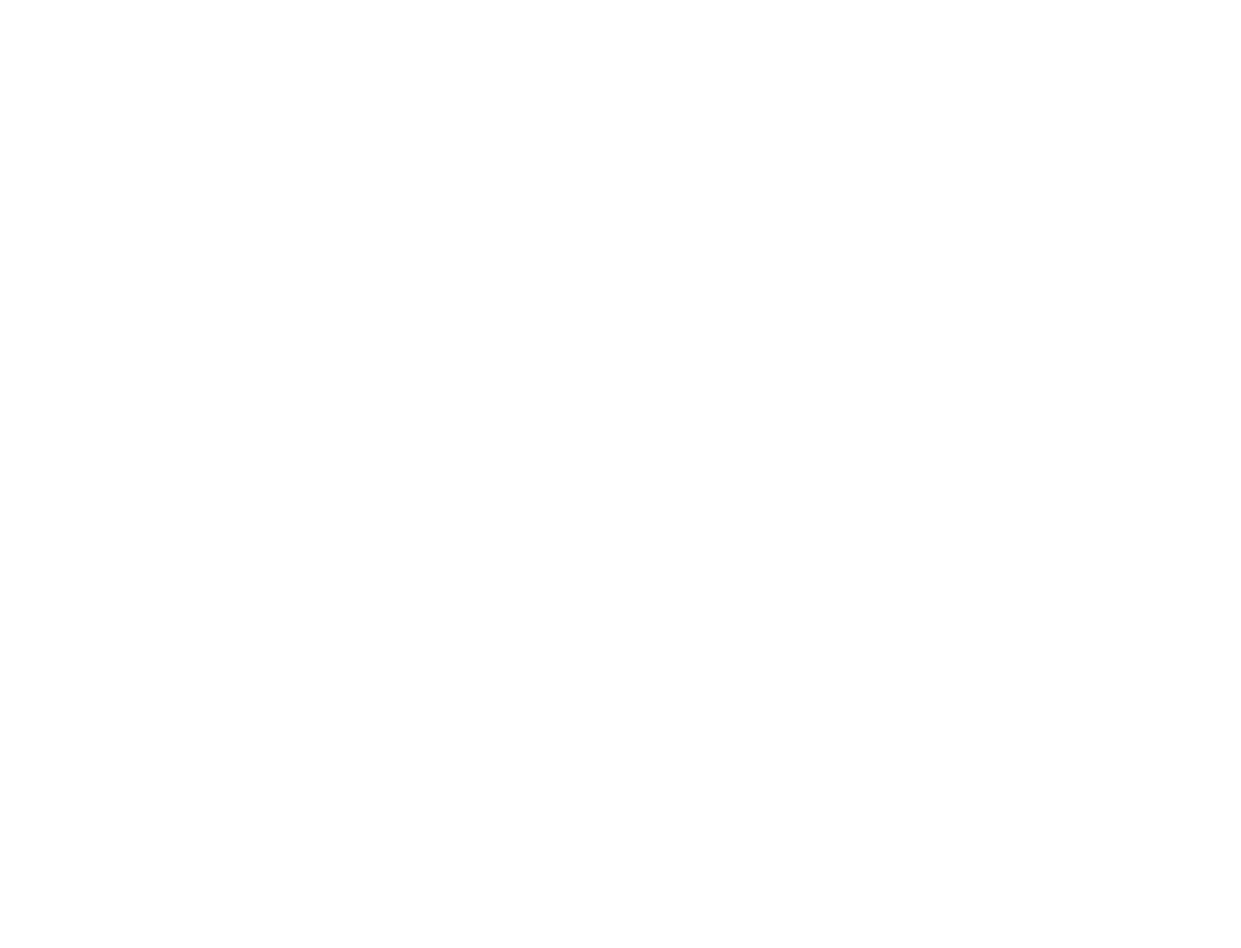
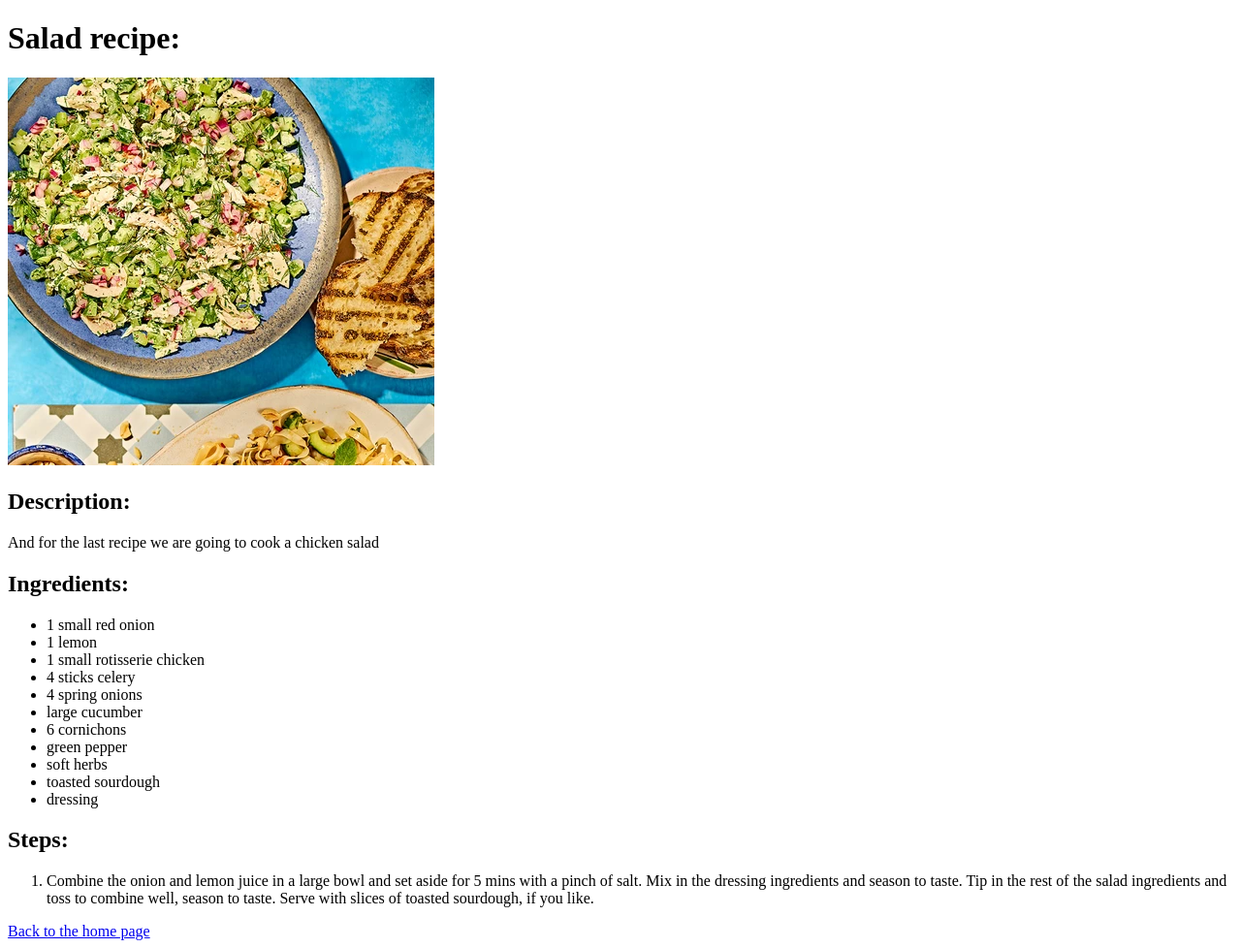
Before and after one commit to vladly200/Recipes, a plain HTML site: page recipes/salad.html in a window 1280 px wide. Shown: the whole page at 97% size. Before the commit the page ends 800 px from the top, so only its background shows below. Drawn offline with Linux system fonts and the light colour scheme.

Commit message:
1.0 version of a site

```diff
--- a/recipes/salad.html
+++ b/recipes/salad.html
@@ -0,0 +1,38 @@
+<!DOCTYPE html>
+<html lang="en">
+  <head>
+    <meta charset="UTF-8" />
+    <title>Salad recipe</title>
+  </head>
+  <body>
+    <h1>Salad recipe:</h1>
+    <img src="../images/salad.png" alt="A picture of a fresh salad" />
+    <h2>Description:</h2>
+    <p>And for the last recipe we are going to cook a chicken salad</p>
+    <h2>Ingredients:</h2>
+    <ul>
+      <li>1 small red onion</li>
+      <li>1 lemon</li>
+      <li>1 small rotisserie chicken</li>
+      <li>4 sticks celery</li>
+      <li>4 spring onions</li>
+      <li>large cucumber</li>
+      <li>6 cornichons</li>
+      <li>green pepper</li>
+      <li>soft herbs</li>
+      <li>toasted sourdough</li>
+      <li>dressing</li>
+    </ul>
+    <h2>Steps:</h2>
+    <ol>
+      <li>
+        Combine the onion and lemon juice in a large bowl and set aside for 5
+        mins with a pinch of salt. Mix in the dressing ingredients and season to
+        taste. Tip in the rest of the salad ingredients and toss to combine
+        well, season to taste. Serve with slices of toasted sourdough, if you
+        like.
+      </li>
+    </ol>
+    <a href="../index.html" rel="noopener noreferrer">Back to the home page</a>
+  </body>
+</html>
```
Also changed, not shown: recipes/omelette.html (+1 -1 lines), images/salad.png (added).
